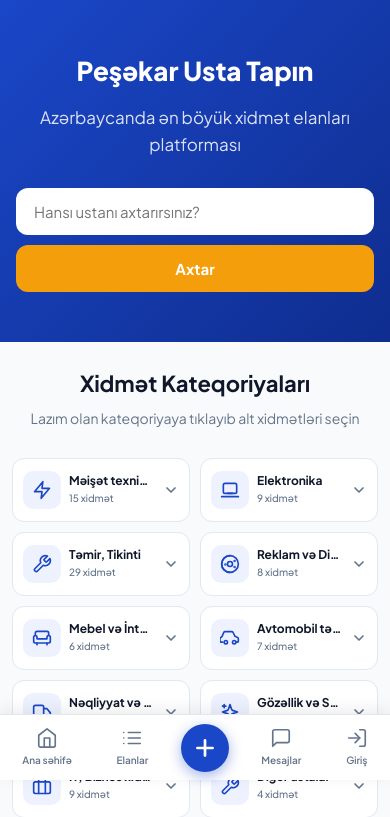
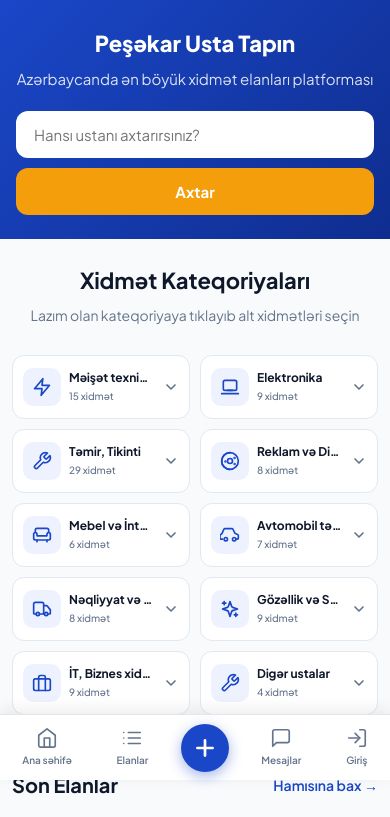
Before and after one commit to guliyevsarxan92-dot/prousta, a Django app: page / in a window 390 px wide. Shown: the part 64-881 px from the top of the page. Run offline with Django 5.2, Linux system fonts and the light colour scheme; data comes from the database, SQL or seed files in the repository; data that the repository does not hold is empty.

Commit message:
Hero bolmesi daha kompakt: padding ve font olculeri kicildildi

```diff
--- a/templates/index.html
+++ b/templates/index.html
@@ -50,9 +50,9 @@
 {% endblock %}
 {% block style %}
 <style>
-.hero{background:linear-gradient(135deg,#1a47c8,#0f2d8f);color:#fff;padding:70px 20px;text-align:center}
-.hero h1{font-size:40px;font-weight:800;margin-bottom:12px}
-.hero p{font-size:17px;opacity:.85;margin-bottom:30px}
+.hero{background:linear-gradient(135deg,#1a47c8,#0f2d8f);color:#fff;padding:36px 20px 32px;text-align:center}
+.hero h1{font-size:30px;font-weight:800;margin-bottom:6px}
+.hero p{font-size:15px;opacity:.85;margin-bottom:20px}
 .search-box{display:flex;gap:10px;max-width:560px;margin:0 auto}
 .search-box input{flex:1;padding:14px 18px;border-radius:var(--r);border:none;font-size:15px}
 .search-box button{padding:14px 24px;background:var(--acc);color:#fff;border-radius:var(--r);font-weight:700;font-size:15px;border:none;cursor:pointer}
@@ -110,8 +110,8 @@
 .vip-section{background:linear-gradient(135deg,#fef3c7,#fde68a);border-radius:var(--r);padding:30px 20px;margin:0 20px 10px;max-width:1160px;margin-left:auto;margin-right:auto}
 .vip-section .section-title{color:#92400e}
 @media(max-width:768px){
-  .hero{padding:50px 16px}
-  .hero h1{font-size:26px}
+  .hero{padding:26px 16px 24px}
+  .hero h1{font-size:22px}
   .search-box{flex-direction:column}
   .grid{grid-template-columns:repeat(2,1fr);gap:12px}
   .kart-img{height:140px}
```
